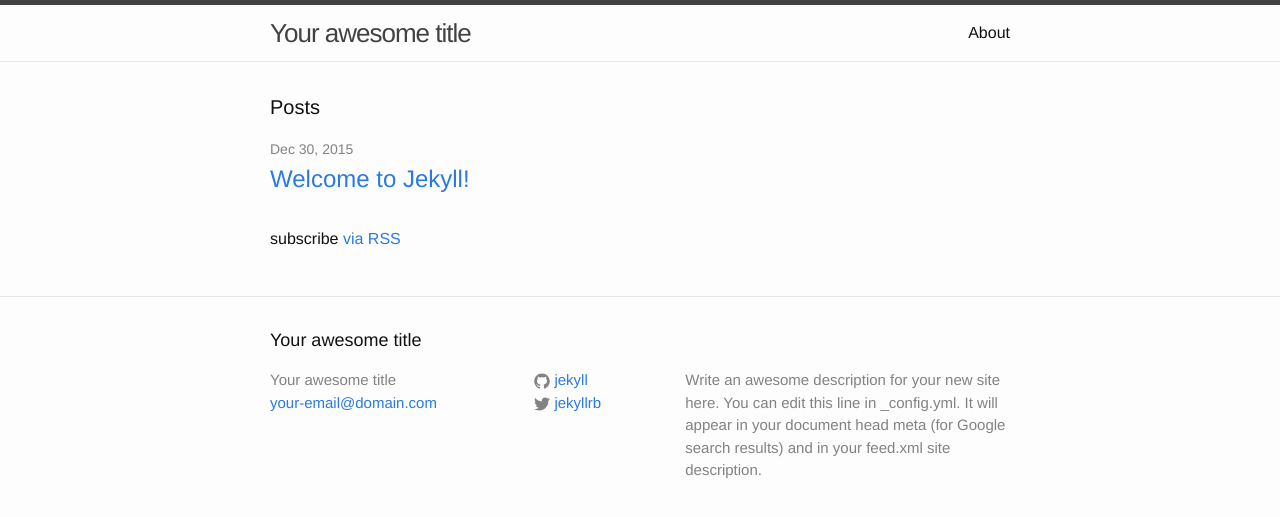
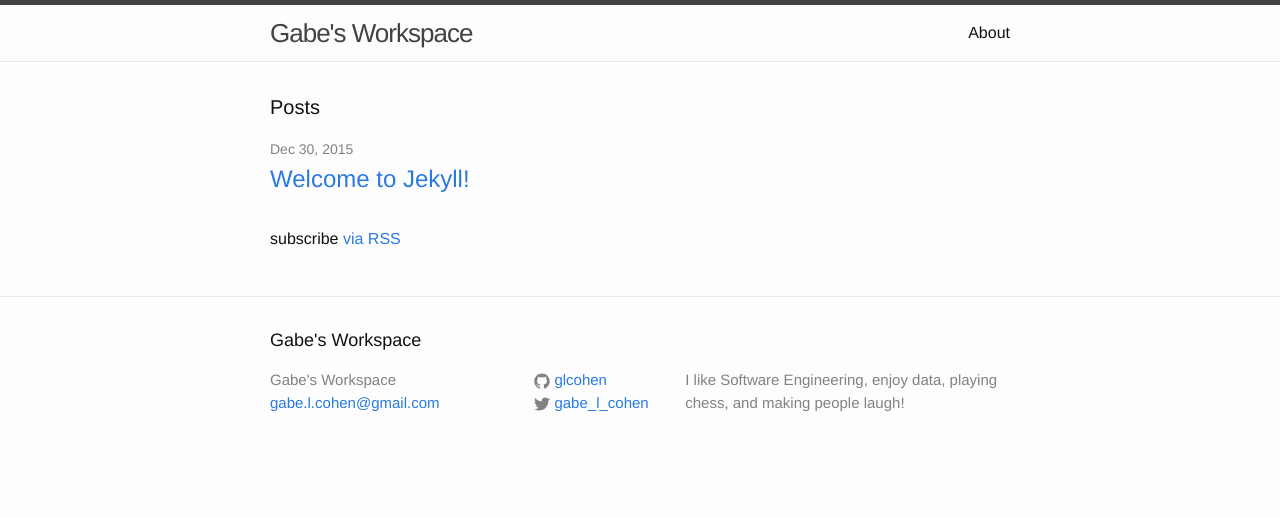
Before and after one commit to decentralgabe/glcohen.github.io, a Jekyll site: the page built from GABE-GITHUB-SITE/index.html, in a window 1280 px wide. Shown: the top 517 px of the page. Built offline with Jekyll 4.4.1, drawn with Linux system fonts in a browser that asks for light colours.

Commit message:
update config

```diff
--- a/GABE-GITHUB-SITE/_config.yml
+++ b/GABE-GITHUB-SITE/_config.yml
@@ -1,14 +1,12 @@
 # Site settings
-title: Your awesome title
-email: your-email@domain.com
-description: > # this means to ignore newlines until "baseurl:"
-  Write an awesome description for your new site here. You can edit this
-  line in _config.yml. It will appear in your document head meta (for
-  Google search results) and in your feed.xml site description.
+title: Gabe's Workspace
+email: gabe.l.cohen@gmail.com
+description: > # Welcome to my site. I'm a Computer Science Student at UC San Diego.
+ I like Software Engineering, enjoy data, playing chess, and making people laugh!
 baseurl: "" # the subpath of your site, e.g. /blog/
-url: "http://yourdomain.com" # the base hostname & protocol for your site
-twitter_username: jekyllrb
-github_username:  jekyll
+url: "http://glcohen.github.io" # the base hostname & protocol for your site
+twitter_username: gabe_l_cohen
+github_username:  glcohen
 
 # Build settings
 markdown: kramdown
```
